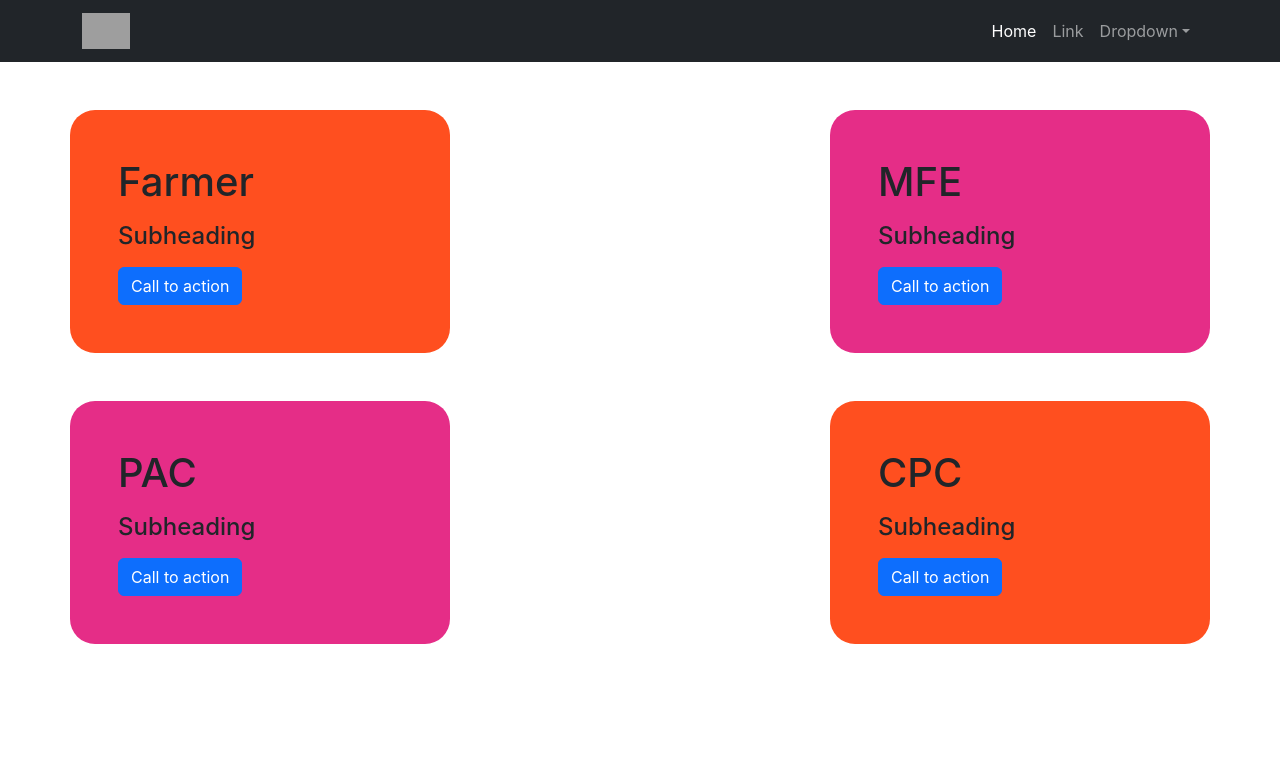
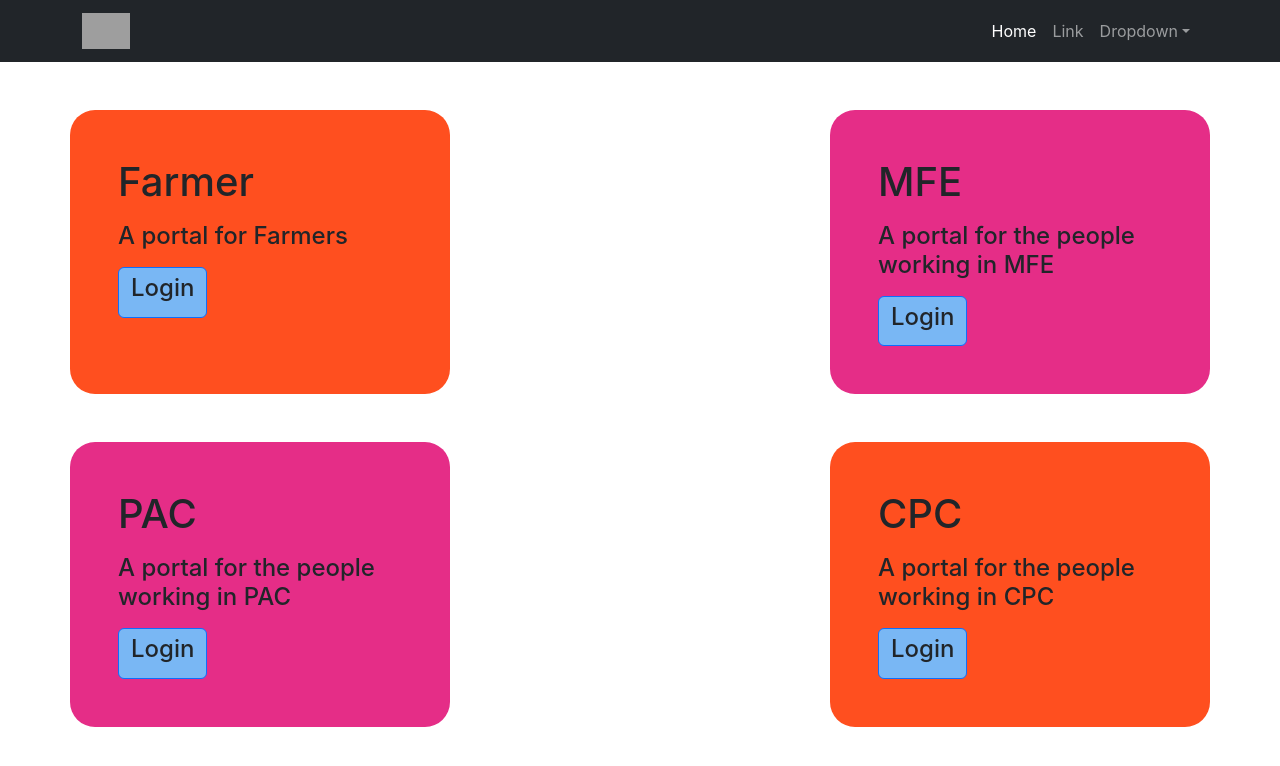
Before and after one commit to justaskulkarni/AgriSync, a React (Create React App) app in the folder client/: page / in a window 1280 px wide. Shown: the top 766 px of the page. Built offline with nearby package versions, Linux system fonts and the light colour scheme; grey boxes are pictures that could not be loaded.

Commit message:
changes in home-page

```diff
--- a/client/src/pages/Home.js
+++ b/client/src/pages/Home.js
@@ -80,45 +80,42 @@ const Home = () => {
       {/* Hero */}
       <div className="container">
         <div className="row d-flex justify-content-between my-5">
-          <div className="p-5 text-left bg-14 col-md-4">
+          <div className="p-5 pr-md-0 text-left bg-14 col-md-4">
             <h1 className="mb-3">Farmer</h1>
-            <h4 className="mb-3">Subheading</h4>
-            <a className="btn btn-primary" href role="button">
-              Call to action
+            <h4 className="mb-3">A portal for Farmers</h4>
+            <a className="btn btn-primary btn-light-dark" href role="button">
+            <h4>Login</h4>
             </a>
           </div>
-          <div className="p-5 text-left bg-23 col-md-4">
+          <div className="p-5 pl-md-0 text-left bg-23 col-md-4">
             <h1 className="mb-3">MFE</h1>
-            <h4 className="mb-3">Subheading</h4>
-            <a className="btn btn-primary" href role="button">
-              Call to action
+            <h4 className="mb-3">A portal for the people working in MFE</h4>
+            <a className="btn btn-primary btn-light-dark" href role="button">
+            <h4>Login</h4>
             </a>
           </div>
         </div>
       </div>
 
-      {/* second container for cards */}
-
+      {/* Second container for cards */}
       <div className="container">
-        <div className="row d-flex justify-content-between  my-5">
-          <div className="p-5 text-left bg-23 col-md-4">
+        <div className="row d-flex justify-content-between my-5">
+          <div className="p-5 pl-md-0 text-left bg-23 col-md-4">
             <h1 className="mb-3">PAC</h1>
-            <h4 className="mb-3">Subheading</h4>
-            <a className="btn btn-primary" href role="button">
-              Call to action
+            <h4 className="mb-3">A portal for the people working in PAC</h4>
+            <a className="btn btn-primary btn-light-dark" href role="button">
+            <h4>Login</h4>
             </a>
           </div>
-          <div className="p-5 text-left bg-14 col-md-4">
+          <div className="p-5 pr-md-0 text-left bg-14 col-md-4">
             <h1 className="mb-3">CPC</h1>
-            <h4 className="mb-3">Subheading</h4>
-            <a className="btn btn-primary" href role="button">
-              Call to action
+            <h4 className="mb-3">A portal for the people working in CPC</h4>
+            <a className="btn btn-primary btn-light-dark" href role="button">
+            <h4>Login</h4>
             </a>
           </div>
         </div>
       </div>
-
-      {/* Hero */}
     </>
   );
 };
--- a/client/src/stylesheets/Home.css
+++ b/client/src/stylesheets/Home.css
@@ -6,3 +6,13 @@
     background-color: #E52D87;
     border-radius: 25px;
 }
+.btn-light-dark {
+    background-color: #79b7f4; /* Light initial color */
+    color: #212529; /* Text color */
+    transition: background-color 0.3s ease; /* Transition duration and easing */
+  }
+
+  .btn-light-dark:hover {
+    background-color: #343a40; /* Darker color on hover */
+    color: #ffffff; /* Text color on hover */
+  }
```
